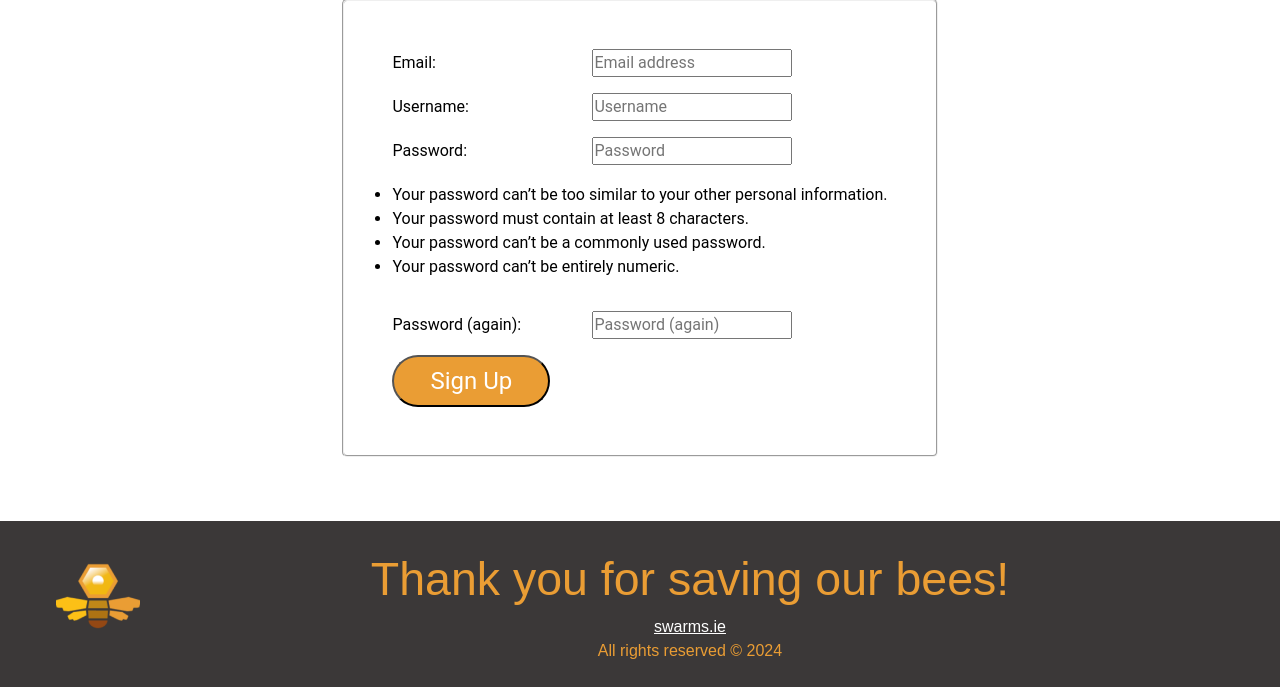
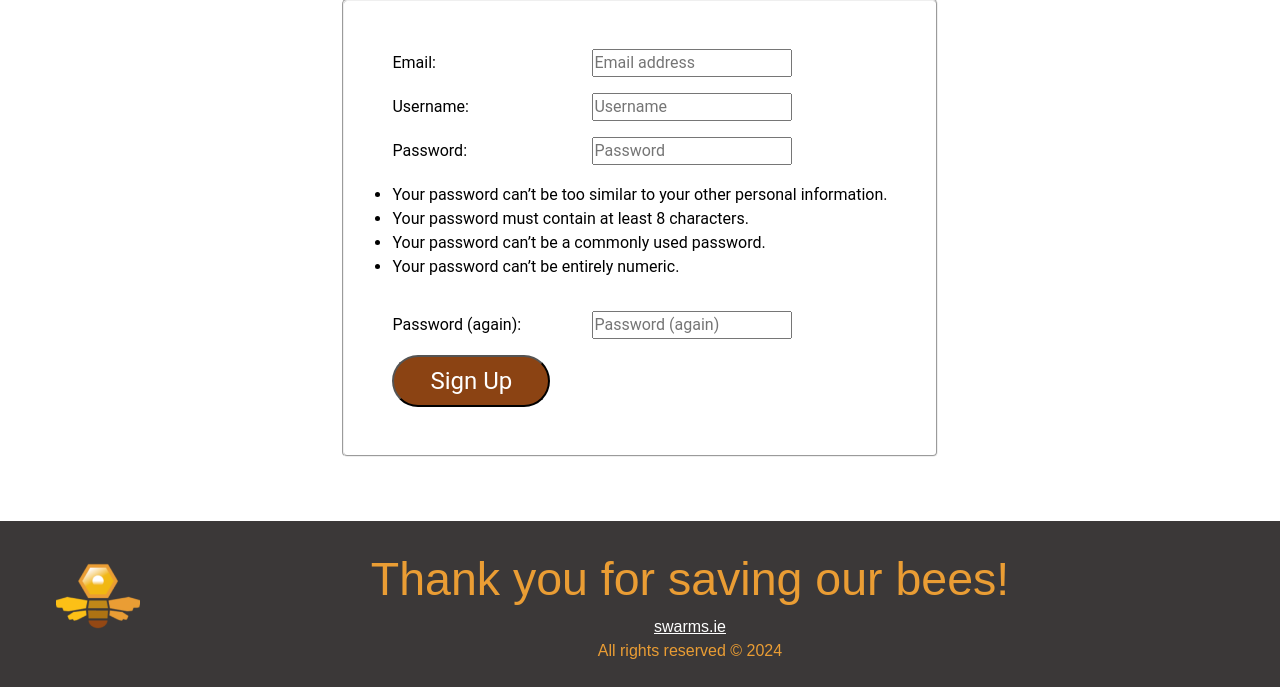
Before and after one commit to Shane-Donlon/ci-pp4-django, a Django app: page /accounts/signup/ in a window 1280 px wide. Shown: the part 275-962 px from the top of the page. Run offline with Django 4.2, Linux system fonts and the light colour scheme; some libraries are stand-ins or nearby versions.

Commit message:
Style update: Yellow updated for accessbility

```diff
--- a/swarms/static/allauth/allauth.css
+++ b/swarms/static/allauth/allauth.css
@@ -35,7 +35,7 @@ form input {
 }
 
 form input[type="checkbox"] {
-  accent-color: orange;
+  accent-color: #ea9d34;
   margin-right: auto;
   width: fit-content;
 }
@@ -44,7 +44,7 @@ form button[type="submit"] {
   font-size: 1.5rem;
   padding: 0.25em 1.5em;
   border-radius: 100vmax;
-  background-color: #ea9d34;
+  background-color: #8b4313;
   color: white;
   text-transform: capitalize;
 }
```
